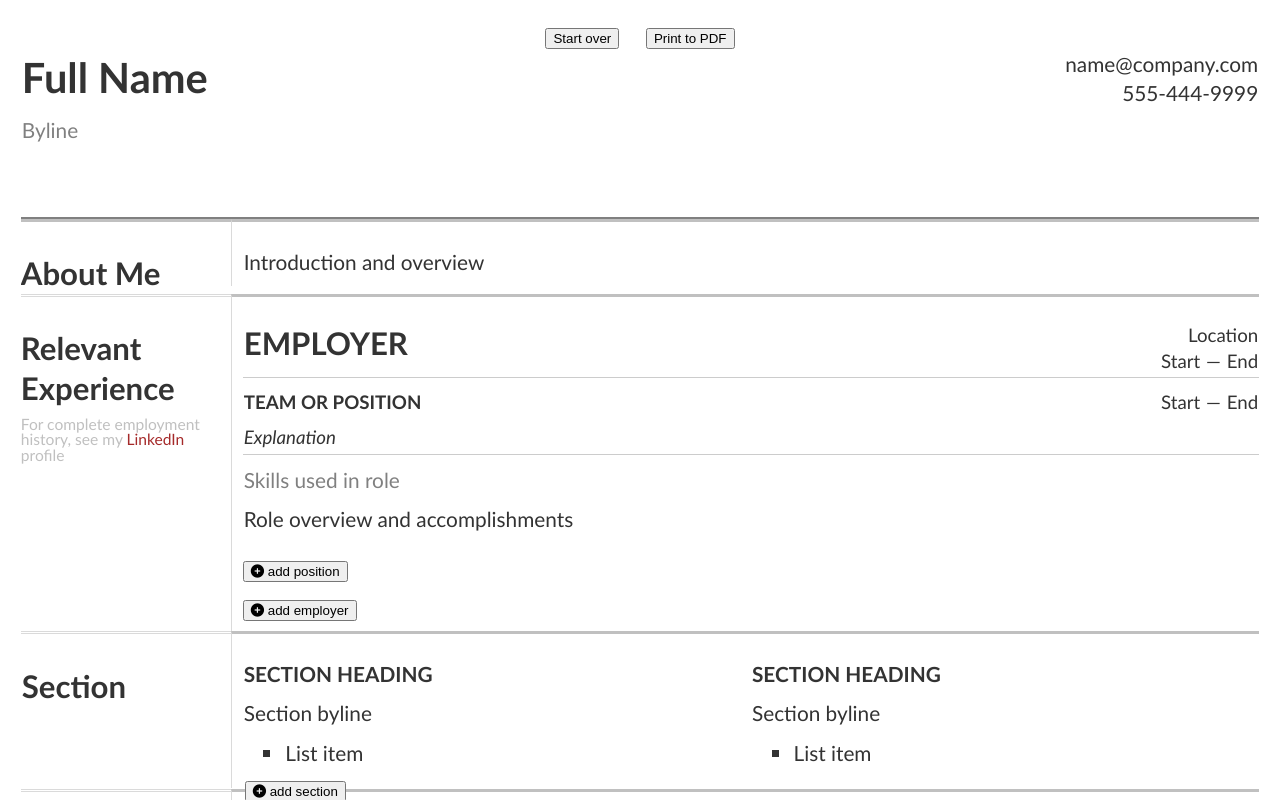
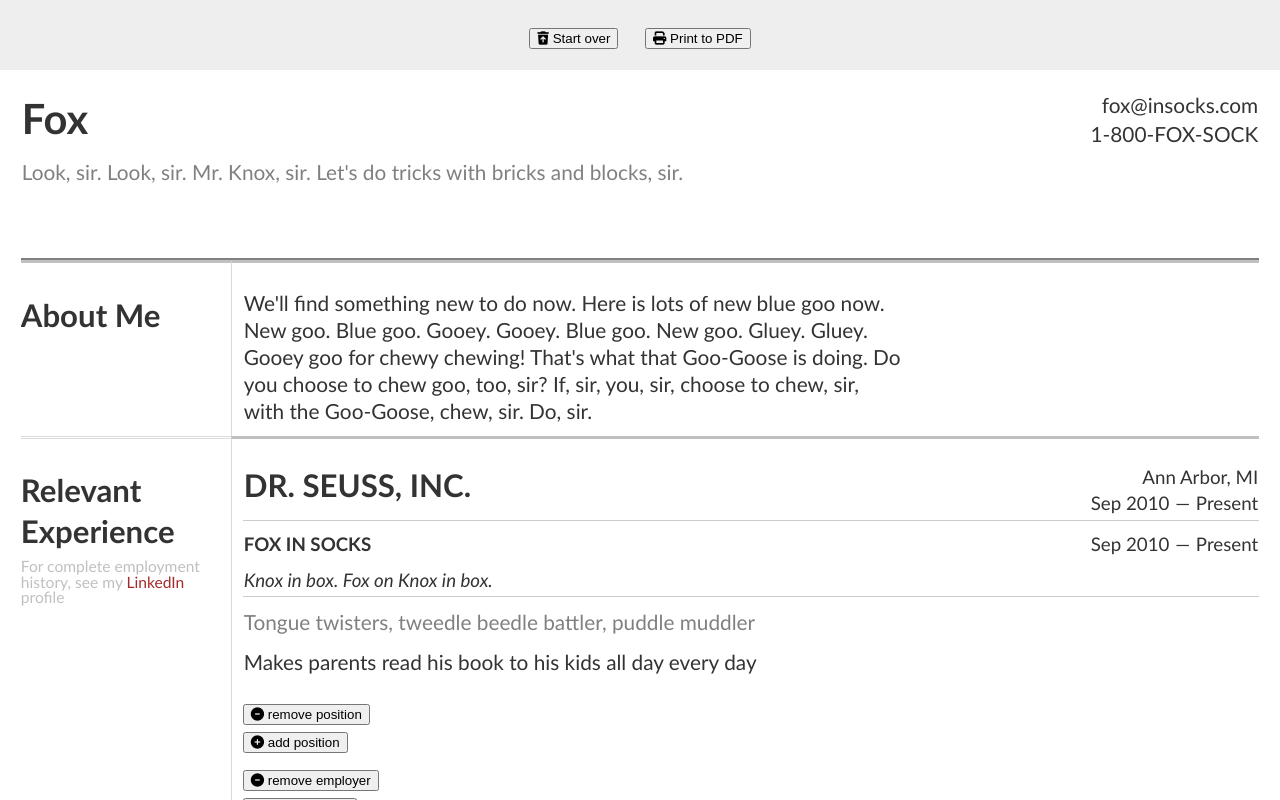
Before and after one commit to kamranayub/resume-formatter, a Vue app: page / in a window 1280 px wide. Shown: the top 800 px of the page. Built offline with nearby package versions, Linux system fonts and the light colour scheme.

Commit message:
fox in socks, remove pos/employers

```diff
--- a/src/App.vue
+++ b/src/App.vue
@@ -3,31 +3,45 @@
 
 const STORAGE_CONTAINER = "resume-0.1";
 const DEFAULTS = {
-  fullName: "Full Name",
-  byline: "Byline",
-  aboutMe: "Introduction and overview",
+  fullName: "Fox",
+  byline:
+    "Look, sir. Look, sir. Mr. Knox, sir. Let's do tricks with bricks and blocks, sir.",
+  aboutMe: `We\'ll find something new to do now.
+Here is lots of new blue goo now.
+New goo.  Blue goo.
+Gooey.  Gooey.
+Blue goo.  New goo.
+Gluey. Gluey.
+
+Gooey goo for chewy chewing!
+That's what that Goo-Goose is doing.
+Do you choose to chew goo, too, sir?
+If, sir, you, sir, choose to chew, sir,
+with the Goo-Goose, chew, sir.
+Do, sir.`,
   links: [
     {
-      text: "name@company.com",
+      text: "fox@insocks.com",
     },
     {
-      text: "555-444-9999",
+      text: "1-800-FOX-SOCK",
     },
   ],
   history: [
     {
-      employer: "Employer",
-      location: "Location",
-      start: "Start",
-      end: "End",
+      employer: "Dr. Seuss, Inc.",
+      location: "Ann Arbor, MI",
+      start: "Sep 2010",
+      end: "Present",
       positions: [
         {
-          name: "Team or position",
-          byline: "Explanation",
-          skills: "Skills used in role",
-          description: "Role overview and accomplishments",
-          start: "Start",
-          end: "End",
+          name: "Fox in Socks",
+          byline: "Knox in box. Fox on Knox in box.",
+          skills: "Tongue twisters, tweedle beedle battler, puddle muddler",
+          description:
+            "Makes parents read his book to his kids all day every day",
+          start: "Sep 2010",
+          end: "Present",
         },
       ],
     },
@@ -50,7 +64,7 @@
     },
   ],
   education: {
-    school: "School of Subtle Knox",
+    school: "School of Tongues",
     byline: "College of Socks on Fox",
     degree: "Bachelors of Tweedle Beedle Puddle Battles",
     location: "Grox, MT",
@@ -110,10 +124,16 @@
         ...DEFAULTS.history[0],
       });
     },
+    removeEmployer(index) {
+      this.history.splice(index, 1)
+    },
     addPosition(employer) {
       employer.positions.push({
         ...DEFAULTS.history[0].positions[0],
       });
+    },
+    removePosition(employer, index) {
+      employer.positions.splice(index, 1);
     },
     addSection() {
       this.sections.push({ ...DEFAULTS.sections[0] });
@@ -127,8 +147,10 @@
 
 <template>
   <div class="top-of-page">
-    <button @click="reset">Start over</button>
-    <button @click="print">Print to PDF</button>
+    <button @click="reset">
+      <i class="fa fa-trash-restore"></i> Start over
+    </button>
+    <button @click="print"><i class="fa fa-print"></i> Print to PDF</button>
   </div>
 
   <div class="resume">
@@ -178,7 +200,7 @@
       </h2>
 
       <div class="content">
-        <div v-for="item in history">
+        <div v-for="(item, index) in history">
           <div class="section-header">
             <div class="section-desc">
               <h3><text-editor v-model="item.employer" /></h3>
@@ -192,7 +214,7 @@
             </ul>
           </div>
 
-          <div v-for="position in item.positions">
+          <div v-for="(position, index) in item.positions">
             <div class="section-header">
               <div class="section-desc">
                 <h4><text-editor v-model="position.name" /></h4>
@@ -215,6 +237,10 @@
 
               <text-editor v-model="position.description" />
             </div>
+
+            <button @click="removePosition(item, index)">
+              <i class="fa fa-minus-circle"></i> remove position
+            </button>
           </div>
 
           <p>
@@ -222,6 +248,10 @@
               <i class="fa fa-plus-circle"></i> add position
             </button>
           </p>
+
+          <button @click="removeEmployer(index)">
+              <i class="fa fa-minus-circle"></i> remove employer
+            </button>
         </div>
         <p>
           <button @click="addEmployer">
--- a/src/index.css
+++ b/src/index.css
@@ -52,7 +52,8 @@
 }
 
 @media print {
-  .hide-print, button {
+  .hide-print,
+  button {
     display: none;
   }
 }
@@ -69,9 +70,18 @@
  */
 .top-of-page {
   text-align: center;
+  background: #eee;
+  margin: -1em;
+  margin-bottom: 1em;
+  padding: 1em;
 }
 .top-of-page button {
   margin: 0 1em;
+}
+@media print {
+  .top-of-page {
+    display: none;
+  }
 }
 
 /**
@@ -83,8 +93,10 @@
   margin-left: 1em;
   top: -1em;
 }
-button.add-section + section {
-  margin-top: -1.3em;
+@media screen {
+  button.add-section + section {
+    margin-top: -1.3em;
+  }
 }
 
 /**
```
